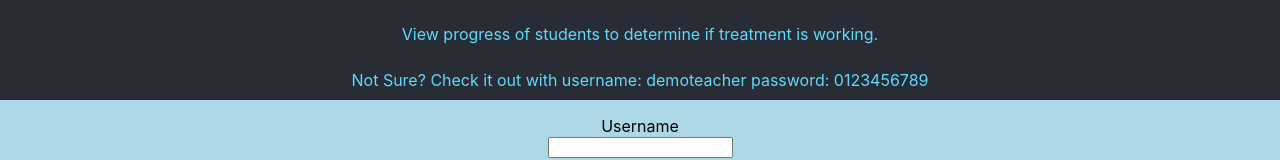
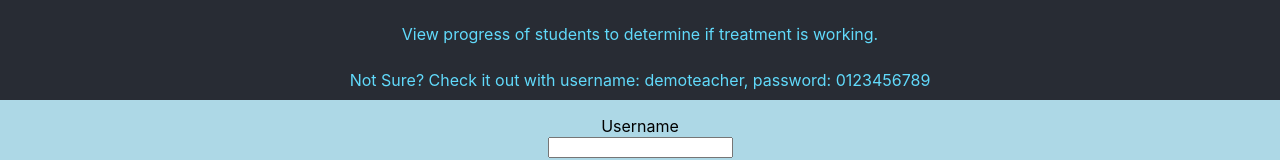
Before and after one commit to thinkful-ei26/sam-sst-client, a React (Create React App) app: page / in a window 1280 px wide. Shown: the part 225-385 px from the top of the page. Built offline with nearby package versions, Linux system fonts and the light colour scheme; no server answers.

Commit message:
added a , in landing page

```diff
--- a/src/components/landingPage.js
+++ b/src/components/landingPage.js
@@ -23,7 +23,7 @@ export function LandingPage(props) {
               View progress of students to determine if treatment is working.
             </p>
             <p>
-              Not Sure? Check it out with username: demoteacher  password: 0123456789
+              Not Sure? Check it out with username: demoteacher,  password: 0123456789
             </p>
             </div>
             <div className='logIn'>
```
